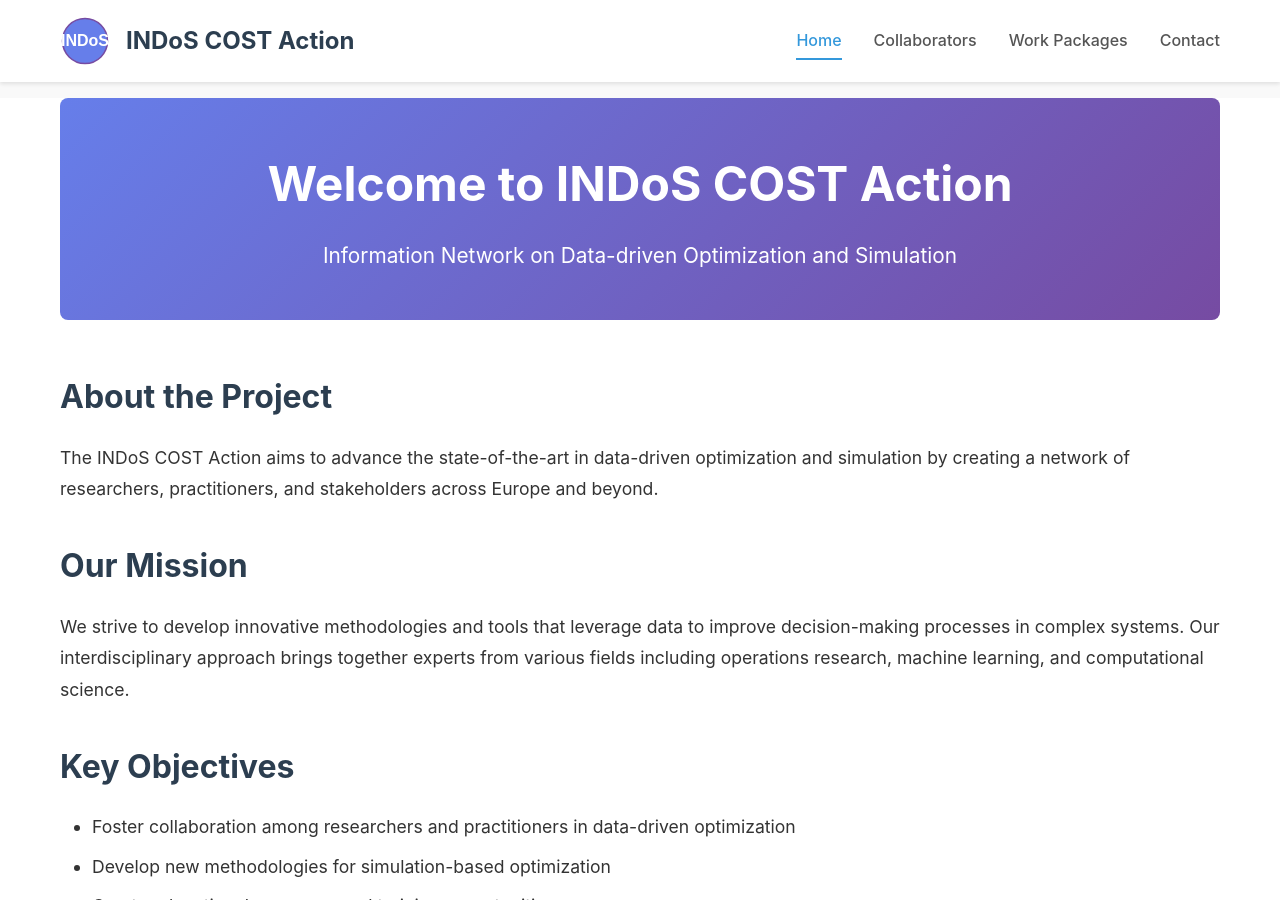
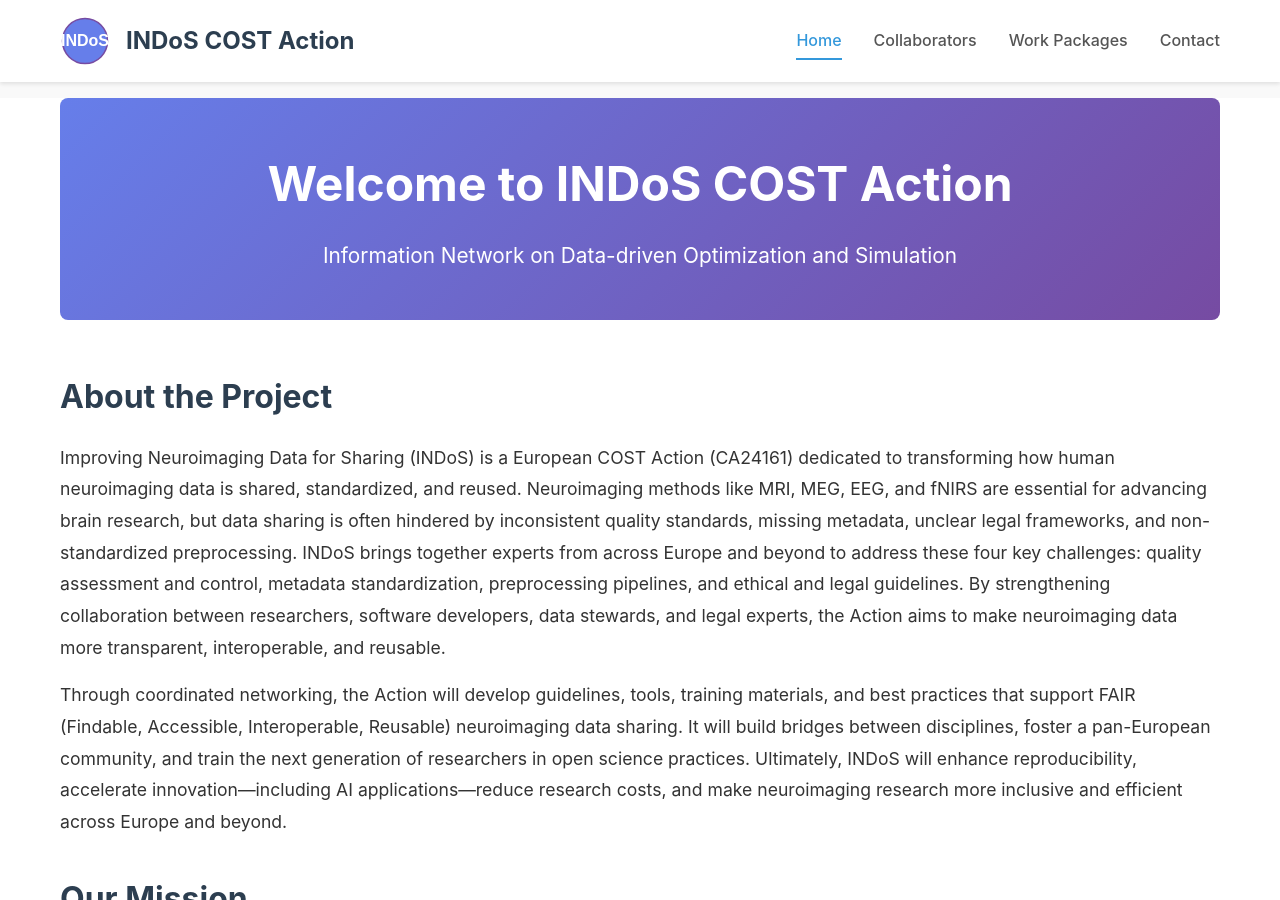
Before and after one commit to cost-indos/cost-indos.github.io, a Jekyll site: the page built from index.md, in a window 1280 px wide and 900 px high. Built offline with Jekyll 4.4.1, drawn with Linux system fonts in a browser that asks for light colours; some of the changed text lies outside the part shown.

Commit message:
Revise project overview and mission statements
Updated project description and objectives for INDoS.

```diff
--- a/index.md
+++ b/index.md
@@ -9,30 +9,32 @@ title: Home
 </div>
 
 <div class="page-content">
-  <h2>About the Project</h2>
-  <p>
-    The INDoS COST Action aims to advance the state-of-the-art in data-driven optimization and simulation
-    by creating a network of researchers, practitioners, and stakeholders across Europe and beyond.
-  </p>
+<h2>About the Project</h2>
 
-  <h2>Our Mission</h2>
-  <p>
-    We strive to develop innovative methodologies and tools that leverage data to improve decision-making
-    processes in complex systems. Our interdisciplinary approach brings together experts from various fields
-    including operations research, machine learning, and computational science.
-  </p>
+<p>
+Improving Neuroimaging Data for Sharing (INDoS) is a European COST Action (CA24161) dedicated to transforming how human neuroimaging data is shared, standardized, and reused. Neuroimaging methods like MRI, MEG, EEG, and fNIRS are essential for advancing brain research, but data sharing is often hindered by inconsistent quality standards, missing metadata, unclear legal frameworks, and non-standardized preprocessing. INDoS brings together experts from across Europe and beyond to address these four key challenges: quality assessment and control, metadata standardization, preprocessing pipelines, and ethical and legal guidelines. By strengthening collaboration between researchers, software developers, data stewards, and legal experts, the Action aims to make neuroimaging data more transparent, interoperable, and reusable.
+</p>
 
-  <h2>Key Objectives</h2>
-  <ul>
-    <li>Foster collaboration among researchers and practitioners in data-driven optimization</li>
-    <li>Develop new methodologies for simulation-based optimization</li>
-    <li>Create educational resources and training opportunities</li>
-    <li>Facilitate knowledge exchange through workshops, conferences, and publications</li>
-    <li>Build bridges between academia and industry</li>
-  </ul>
+<p>
+Through coordinated networking, the Action will develop guidelines, tools, training materials, and best practices that support FAIR (Findable, Accessible, Interoperable, Reusable) neuroimaging data sharing. It will build bridges between disciplines, foster a pan-European community, and train the next generation of researchers in open science practices. Ultimately, INDoS will enhance reproducibility, accelerate innovation—including AI applications—reduce research costs, and make neuroimaging research more inclusive and efficient across Europe and beyond.
+</p>
 
-  <h2>News and Updates</h2>
-  <p>
-    Stay tuned for the latest news, events, and publications from the INDoS COST Action community.
-  </p>
+<h2>Our Mission</h2>
+<p>
+Our mission is to make neuroimaging data truly FAIR—Findable, Accessible, Interoperable, and Reusable—by setting shared standards, tools, and ethical guidelines for data sharing. INDoS connects experts across Europe to improve data quality, transparency, and legal clarity, empowering researchers to share and reuse neuroimaging data efficiently and responsibly. Together, we’re building a more open, reproducible, and innovative future for brain research.
+</p>
+
+<h2>Key Objectives</h2>
+<ul>
+<li>Foster collaboration among researchers and practitioners in data-driven optimization</li>
+<li>Develop new methodologies for simulation-based optimization</li>
+<li>Create educational resources and training opportunities</li>
+<li>Facilitate knowledge exchange through workshops, conferences, and publications</li>
+<li>Build bridges between academia and industry</li>
+</ul>
+
+<h2>News and Updates</h2>
+<p>
+Stay tuned for the latest news, events, and publications from the INDoS COST Action community.
+</p>
 </div>
```
